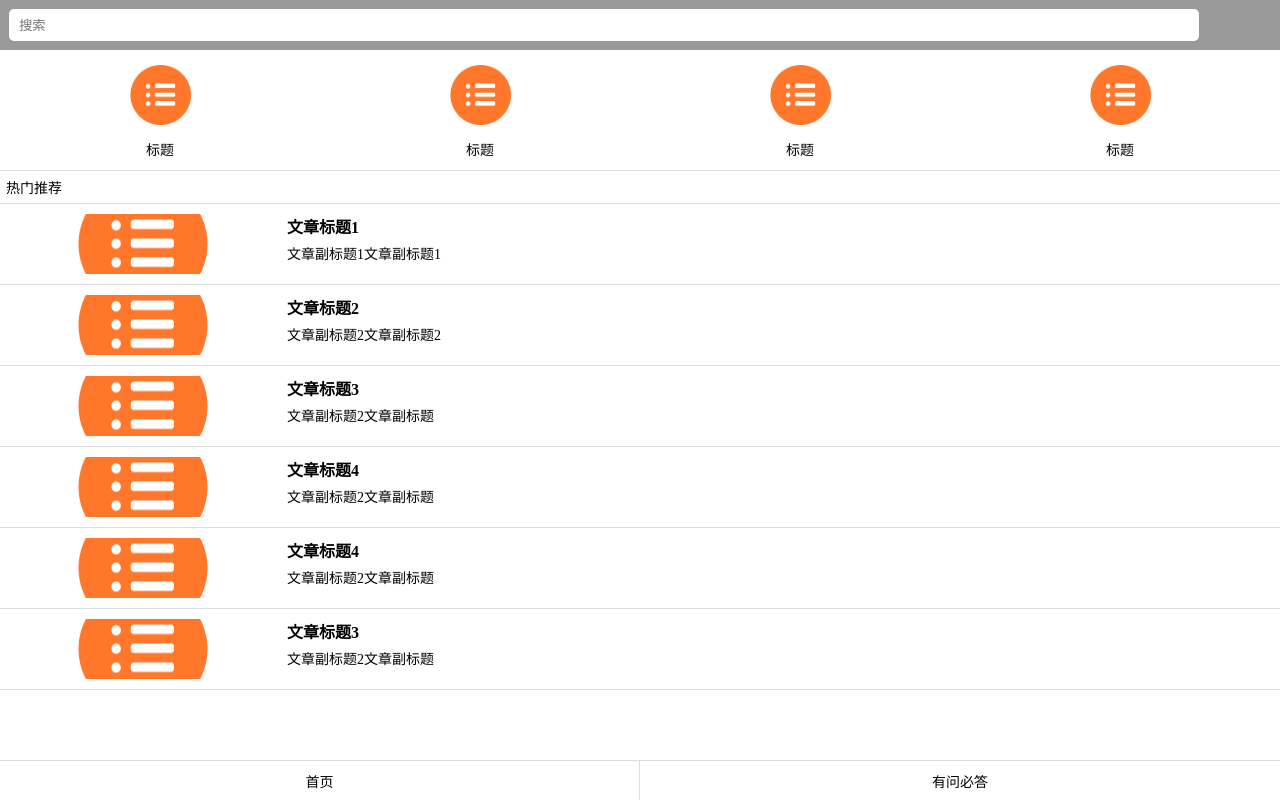
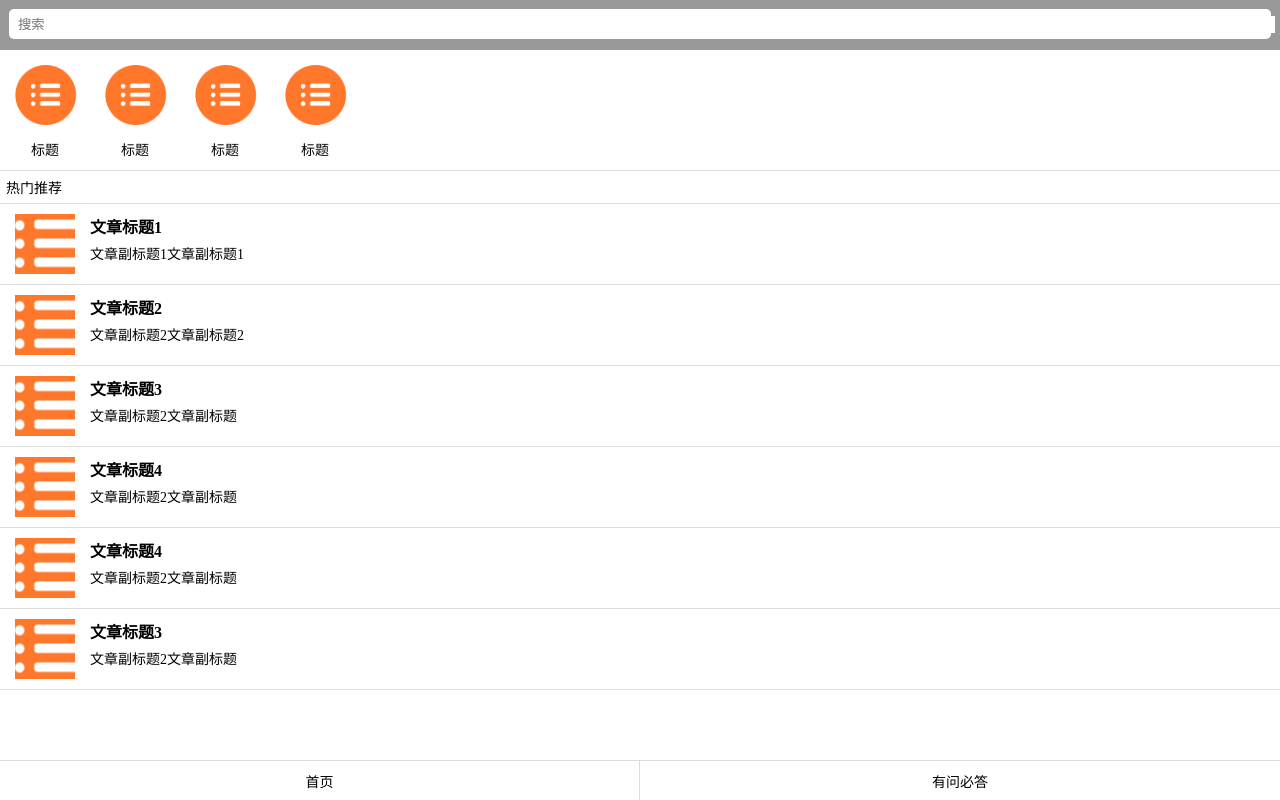
Before and after one commit to SBDavid/german-direct-mail, a Vue app: page / in a window 1280 px wide. Built offline with nearby package versions, Linux system fonts and the light colour scheme.

Commit message:
手机端优化体验

```diff
--- a/src/assets/style/color.scss
+++ b/src/assets/style/color.scss
@@ -1,4 +1,6 @@
 $common-gray: #999;
+
+$common-white: #fff;
 
 // 灰色线条
 $line-gray: #ddd;
--- a/src/components/Hello.vue
+++ b/src/components/Hello.vue
@@ -2,7 +2,7 @@
   <div class="container">
     <!--搜索栏-->
     <searchInput class="search-input"></searchInput>
-    <router-view class="root-container" keep-alive></router-view>
+    <router-view class="root-container" v-bind:class="{ 'margin-top':showSearch, 'margin-bottom':showMenu }" keep-alive></router-view>
     <bMenu class="menu" v-show=showMenu></bMenu>
   </div>
 </template>
@@ -20,6 +20,9 @@ export default {
     showMenu() {
       return this.$store.state.bus.menu.show;
     },
+    showSearch() {
+      return this.$store.state.bus.search.show;
+    },
   },
   components: {
     bMenu,
@@ -36,7 +39,6 @@ export default {
   }
 
   .root-container {
-    margin-top: 50px;
   }
 
   .search-input {
@@ -52,4 +54,12 @@ export default {
     bottom: 0;
     width: 100%;
   }
+
+  .margin-top {
+    margin-top: 50px;
+  }
+
+  .margin-bottom {
+    margin-bottom: 40px;
+  }
 </style>
--- a/src/components/index/ArticleListItem.vue
+++ b/src/components/index/ArticleListItem.vue
@@ -1,7 +1,7 @@
 <template xmlns:v-bind="http://www.w3.org/1999/xhtml" xmlns:v-on="http://www.w3.org/1999/xhtml">
   <div class="container" v-on:click="articleSelected">
     <div class="surface" v-bind:style=surfaceStyle></div>
-    <div style="display: inline-block;vertical-align: top;max-width: 240px;width: 60%">
+    <div class="title-container">
       <div class="title">{{article.title}}</div>
       <div class="subTitle">{{article.subTitle}}</div>
     </div>
@@ -44,17 +44,24 @@ export default {
     height: 60px;
     padding: 10px;
     border-bottom: 1px solid $line-gray;
+    position: relative;
   }
 
   .surface {
     background-repeat: no-repeat;
     background-position: center;
+    position: absolute;
     height: 60px;
-    min-width: 60px;
-    width: 20%;
-    margin-right: 20px;
-    margin-left: 5px;
-    display: inline-block;
+    width: 60px;
+    top: 10px;
+    left: 15px;
+  }
+
+  .title-container {
+    position: absolute;
+    top: 10px;
+    left: 90px;
+    right: 10px;
   }
 
   .title {
--- a/src/components/index/IndexView.vue
+++ b/src/components/index/IndexView.vue
@@ -4,7 +4,9 @@
     <div>
       <!--分类-->
       <div class="catalog-container">
-        <catalog class="catalog" /><catalog class="catalog" /><catalog class="catalog" /><catalog class="catalog" />
+        <div class="catalog-slider">
+          <catalog class="catalog" /><catalog class="catalog" /><catalog class="catalog" /><catalog class="catalog" />
+        </div>
       </div>
       <!--文章类表-->
       <div class="article-container">
@@ -55,10 +57,16 @@ export default {
   .catalog-container {
     height: 120px;
     width: 100%;
+    overflow: hidden;
+  }
+
+  .catalog-slider {
+    width: auto;
+    white-space: nowrap;
   }
 
   .catalog {
-    width: 25% !important;
+    width: 90px !important;
     display: inline-block;
   }
 
--- a/src/components/index/SearchInput.vue
+++ b/src/components/index/SearchInput.vue
@@ -1,6 +1,8 @@
 <template>
   <div class="container">
-    <input placeholder="搜索"/>
+    <div class="input" >
+      <input placeholder="搜索">
+    </div>
   </div>
 </template>
 
@@ -29,15 +31,23 @@ export default {
     position: relative;
   }
 
-  .container input {
+  .container .input {
     position: absolute;
     top: 9px;
     left: 9px;
+    right: 9px;
     border: 0;
     border-radius: 5px;
-    padding-left: 10px;
-    width: 92%;
+    padding-left: 7px;
     height: 30px;
+    outline: 0;
+    background-color: $common-white;
+  }
+
+  .container input {
+    border: 0;
+    width: 100%;
+    margin-top: 7px;
     outline: 0;
   }
 </style>
--- a/src/plugins/routers.js
+++ b/src/plugins/routers.js
@@ -17,19 +17,28 @@ export const router = new Router({
         {
           path: '/index',
           name: 'index',
-          meta: { showMenu : true },
+          meta: {
+            showMenu: true,
+            showSearch: true,
+          },
           component: resolve => require(['../components/index/IndexView.vue'], resolve),
         },
         {
           path: '/service',
           name: 'service',
-          meta: { showMenu : true },
+          meta: {
+            showMenu: true,
+            showSearch: true,
+          },
           component: resolve => require(['../components/Hello.vue'], resolve),
         },
         {
           path: '*',
           component: resolve => require(['../components/index/IndexView.vue'], resolve),
-          meta: { showMenu : true },
+          meta: {
+            showMenu: true,
+            showSearch: true,
+          },
         },
       ],
     },
@@ -43,5 +52,11 @@ router.beforeEach((to, from, next) => {
   else {
     store.commit({ type: 'mHideMenu' });
   }
+  if (to.matched.some(record => record.meta.showSearch)) {
+    store.commit({ type: 'mShowSearch' });
+  }
+  else {
+    store.commit({ type: 'mHideSearch' });
+  }
   next();
 })
--- a/src/plugins/vuex/modules/bus.js
+++ b/src/plugins/vuex/modules/bus.js
@@ -2,6 +2,9 @@
 export default {
   state: {
     menu: {
+      show: false,
+    },
+    search: {
       show: false,
     },
   },
@@ -12,10 +15,19 @@ export default {
     mHideMenu(state) {
       state.menu.show = false;
     },
+    mShowSearch(state) {
+      state.search.show = true;
+    },
+    mHideSearch(state) {
+      state.search.show = false;
+    },
   },
   getters: {
     gShowMenu(state) {
       return state.menu.show;
     },
+    gShowSearch(state) {
+      return state.search.show;
+    },
   },
 };
```
